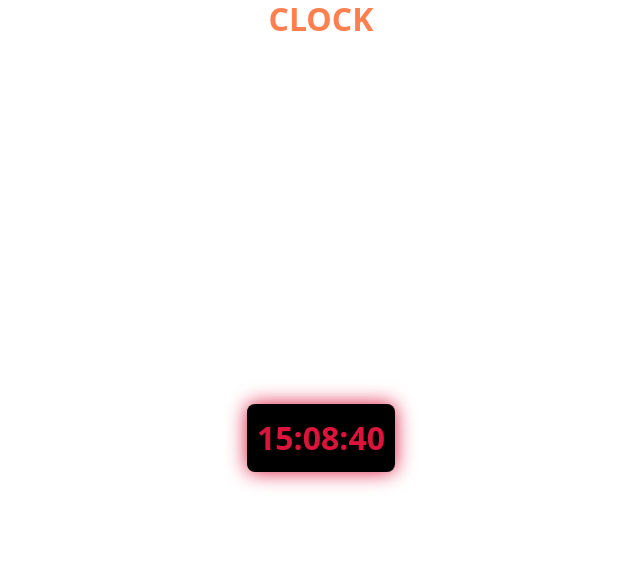
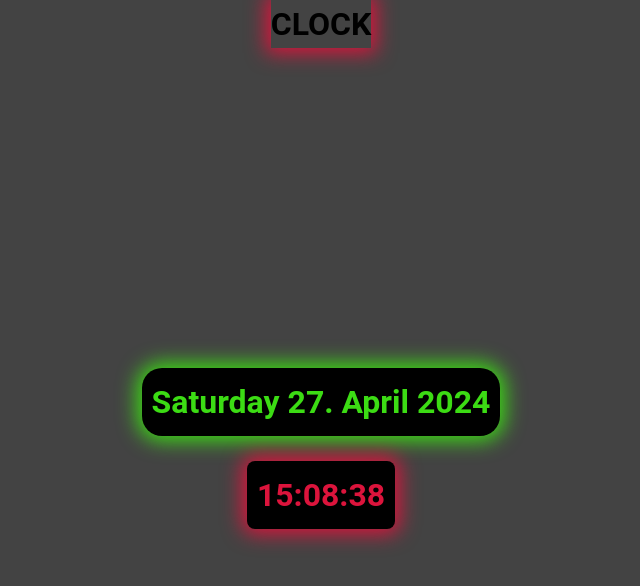
Before and after one commit to ehandresen/simple-clock-app, a React (Vite) app: page / in a window 1280 px wide. Shown: the top 586 px of the page, without its empty margins (319-959 px from the left). Built offline with nearby package versions, Linux system fonts and the light colour scheme.

Commit message:
added Date

```diff
--- a/src/App.jsx
+++ b/src/App.jsx
@@ -1,7 +1,6 @@
 import Header from './components/Header';
 import Clock from './components/Clock';
-import 'bootstrap/dist/css/bootstrap.min.css';
-import { useState } from 'react';
+import CurrentDate from './components/CurrentDate';
 
 const App = () => {
   return (
@@ -9,7 +8,12 @@ const App = () => {
       <div className="header">
         <Header title="CLOCK" />
       </div>
+
       <div className="container">
+        <div id="date-background">
+          <CurrentDate />
+        </div>
+
         <div id="clock-background">
           <Clock />
         </div>
--- a/src/components/Clock.jsx
+++ b/src/components/Clock.jsx
@@ -23,7 +23,7 @@ const Clock = () => {
 
   return (
     <p id="clock-text">
-      {hour}:{minutes < 10 ? '0' + minutes : minutes}:
+      {hour < 10 ? '0' + hour : hour}:{minutes < 10 ? '0' + minutes : minutes}:
       {seconds < 10 ? '0' + seconds : seconds}
     </p>
   );
--- /dev/null
+++ b/src/components/CurrentDate.jsx
@@ -0,0 +1,40 @@
+import { useState } from 'react';
+
+const CurrentDate = () => {
+  const [day, setDay] = useState(new Date().getDay());
+  const [month, setMonth] = useState(new Date().getMonth());
+  const [year, setYear] = useState(new Date().getFullYear());
+  const [dayOfMonth, setDayOfMonth] = useState(new Date().getDate());
+
+  const days = [
+    'Sunday',
+    'Monday',
+    'Tuesday',
+    'Wednesday',
+    'Thursday',
+    'Friday',
+    'Saturday',
+  ];
+  const months = [
+    'January',
+    'February',
+    'Mars',
+    'April',
+    'May',
+    'June',
+    'July',
+    'August',
+    'September',
+    'October',
+    'November',
+    'December',
+  ];
+
+  return (
+    <p id="date-text">
+      {days[day]} {dayOfMonth}. {months[month]} {year}
+    </p>
+  );
+};
+
+export default CurrentDate;
--- a/src/index.css
+++ b/src/index.css
@@ -6,6 +6,7 @@ body {
   height: 100vh;
   margin: 0;
   padding: 0;
+  background: #434343;
 }
 
 .header {
@@ -23,19 +24,34 @@ body {
 
 #clock-title {
   font-size: xx-large;
-  color: coral;
+  color: rgb(0, 0, 0);
   font-weight: bold;
+  box-shadow: 0px 0px 20px 5px rgba(220, 20, 60, 1);
 }
 
 #clock-background {
   background: #000;
   padding: 10px;
   border-radius: 8px;
-  box-shadow: 0px 0px 20px 0px rgba(220, 20, 60, 1);
+  box-shadow: 0px 0px 20px 5px rgba(220, 20, 60, 1);
 }
 
 #clock-text {
   font-weight: bold;
   font-size: xx-large;
-  color: rgb(220, 20, 60);
+  color: #dc143c;
 }
+
+#date-text {
+  font-weight: bold;
+  font-size: xx-large;
+  color: rgb(60, 220, 20);
+}
+
+#date-background {
+  background: #000;
+  padding: 10px;
+  border-radius: 20px;
+  box-shadow: 0px 0px 20px 5px rgba(60, 220, 20, 1);
+  margin-bottom: 25px;
+}
```
